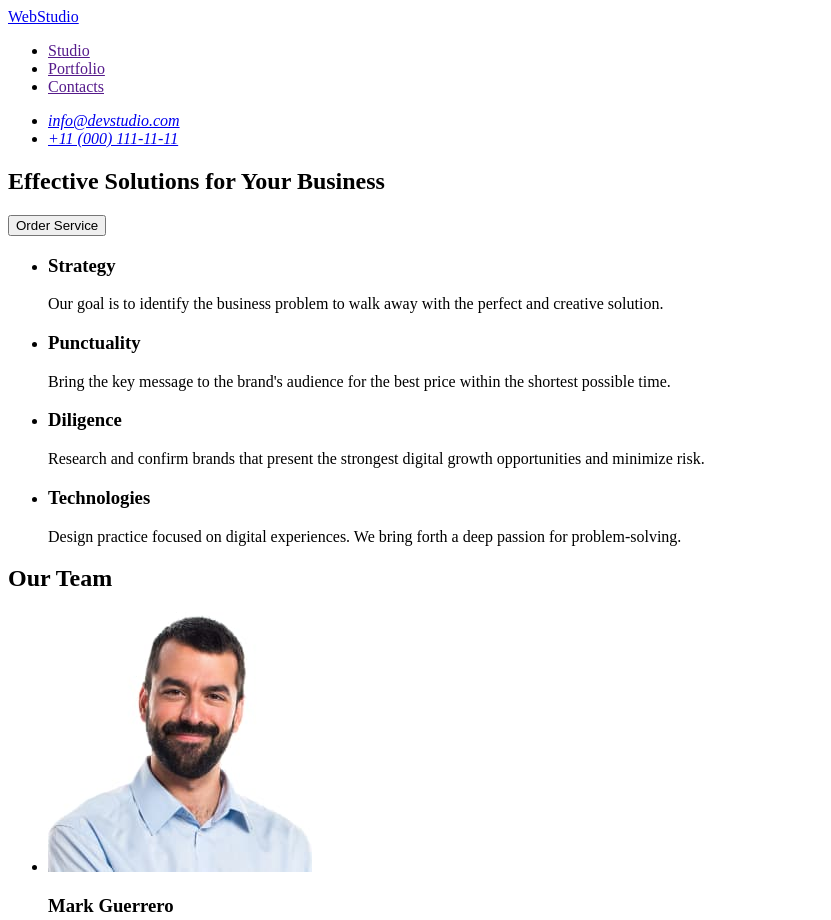
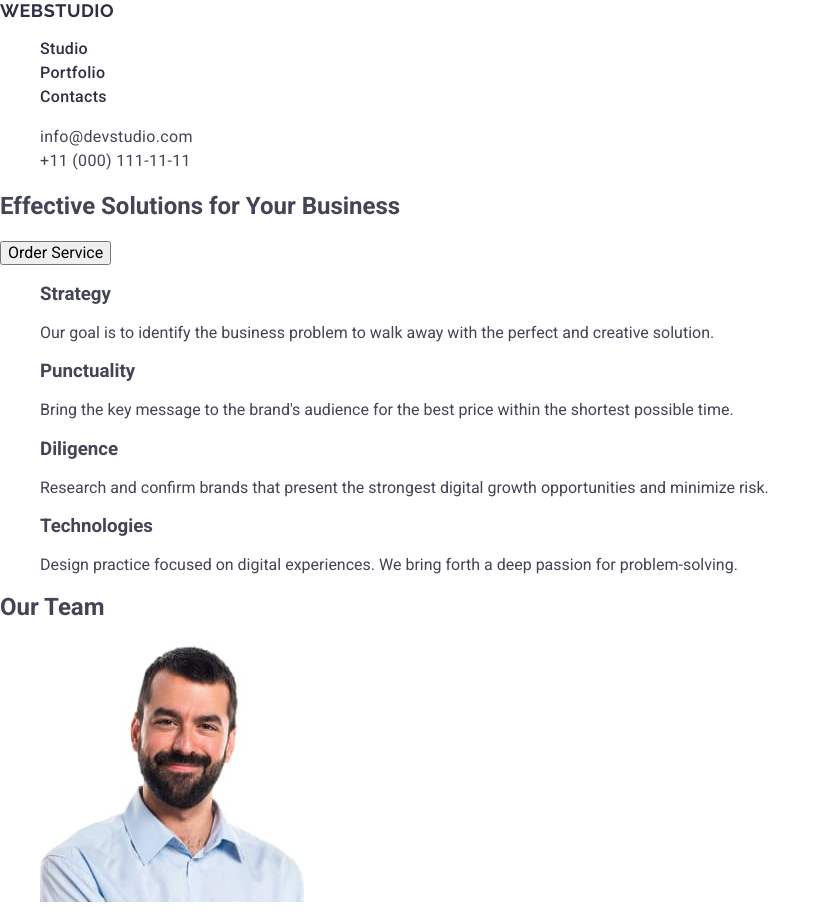
Before and after one commit to masenkq/goit-markup-hw-02, a plain HTML site: page index.html in a window 1280 px wide. Shown: the top 920 px of the page, without its empty margins (0-831 px from the left). Drawn offline with nearby package versions, Linux system fonts and the light colour scheme.

Commit message:
add style

```diff
--- /dev/null
+++ b/css/style.css
@@ -0,0 +1,70 @@
+body {
+    font-family: "Raleway", sans-serif;
+    font-family: "Roboto", sans-serif;
+    color: #434455;
+    background-color: #fff;
+}
+
+ul,
+ol {
+    list-style: none;
+}
+
+a {
+    text-decoration: none;
+}
+
+.page-header {}
+
+.header-nav {}
+
+.logo {
+    font-family: "Raleway", sans-serif;
+    font-weight: 700;
+    font-size: 18px;
+    line-height: 1.17;
+    letter-spacing: 0.03em;
+    text-transform: uppercase;
+    color: #4d5ae5;
+}
+
+.header-logo,
+.studio-color {
+    color: #2e2f42;
+    color: #2e2f42;
+}
+
+.nav-list {}
+
+.nav-item {}
+
+.nav-link {
+    font-weight: 500;
+    font-size: 16px;
+    line-height: 1.5;
+    letter-spacing: 0.02em;
+    color: #2e2f42;
+}
+
+.nav-link:hover,
+.nav-link:focus,
+.contacts-link:hover,
+.contacts-link:focus {
+    color: #404bbf;
+}
+
+.contacts {
+    font-style: normal;
+}
+
+.contacts-list {}
+
+.contacts-items {}
+
+.contacts-link {
+    font-weight: 400;
+    font-size: 16px;
+    line-height: 1.5;
+    letter-spacing: 0.02em;
+    color: #434455;
+}
--- a/index.html
+++ b/index.html
@@ -1,24 +1,40 @@
 <!DOCTYPE html>
 <html lang="en">
+
 <head>
     <meta charset="UTF-8">
     <meta name="viewport" content="width=device-width, initial-scale=1.0">
     <title>web studio</title>
+
+    <link rel="stylesheet" href="https://cdnjs.cloudflare.com/ajax/libs/modern-normalize/3.0.1/modern-normalize.min.css"
+        integrity="sha512-q6WgHqiHlKyOqslT/lgBgodhd03Wp4BEqKeW6nNtlOY4quzyG3VoQKFrieaCeSnuVseNKRGpGeDU3qPmabCANg=="
+        crossorigin="anonymous" referrerpolicy="no-referrer" />
+
+    <link rel="preconnect" href="https://fonts.googleapis.com">
+    <link rel="preconnect" href="https://fonts.gstatic.com" crossorigin>
+    <link
+        href="https://fonts.googleapis.com/css2?family=Raleway:wght@700&family=Roboto:ital,wght@0,400;0,500;0,700;1,300&display=swap"
+        rel="stylesheet">
+
+    <link rel="stylesheet" href="css/style.css">
 </head>
+
 <body>
-    <header>
-        <nav>
-            <a href="./index.html">WebStudio</a>
-            <ul>
-                <li><a href="">Studio</a></li>
-                <li><a href="">Portfolio</a></li>
-                <li><a href="">Contacts</a></li>
+    <header class="page-header">
+        <nav class="header-nav">
+            <a href="./index.html" class="logo header-logo">Web<span class="studio-color">Studio</span></a>
+            <ul class="nav-list">
+                <li class="nav-item"><a href="./index.html" class="nav-link">Studio</a></li>
+                <li class="nav-item"><a href="" class="nav-link">Portfolio</a></li>
+                <li class="nav-item"><a href="" class="nav-link">Contacts</a></li>
             </ul>
         </nav>
-        <address>
-            <ul>
-                <li><a href="mailto:info@devstudio.com">info@devstudio.com</a></li>
-                <li><a href="tel:+110001111111">+11 (000) 111-11-11</a></li>
+        <address class="contacts">
+            <ul class="contacts-list">
+                <li class="contacts-items"><a href="mailto:info@devstudio.com"
+                        class="contacts-link">info@devstudio.com</a></li>
+                <li class="contacts-items"><a href="tel:+110001111111" class="contacts-link">+11 (000) 111-11-11</a>
+                </li>
             </ul>
         </address>
     </header>
@@ -31,18 +47,26 @@
         <section>
             <h2 hidden>will be hidden</h2>
             <ul>
-                <li><h3>Strategy</h3>
+                <li>
+                    <h3>Strategy</h3>
                     <p>Our goal is to identify the business
-        problem to walk away with the perfect and creative solution.</p></li>
-                <li><h3>Punctuality</h3>
+                        problem to walk away with the perfect and creative solution.</p>
+                </li>
+                <li>
+                    <h3>Punctuality</h3>
                     <p>Bring the key message to the brand's audience
-         for the best price within the shortest possible time.</p></li>
-                <li><h3>Diligence</h3>
+                        for the best price within the shortest possible time.</p>
+                </li>
+                <li>
+                    <h3>Diligence</h3>
                     <p>Research and confirm brands that present
-         the strongest digital growth opportunities and minimize risk.</p></li>
-                <li><h3>Technologies</h3>
+                        the strongest digital growth opportunities and minimize risk.</p>
+                </li>
+                <li>
+                    <h3>Technologies</h3>
                     <p>Design practice focused on digital experiences.
-         We bring forth a deep passion for problem-solving.</p></li>
+                        We bring forth a deep passion for problem-solving.</p>
+                </li>
             </ul>
         </section>
         <section>
@@ -78,4 +102,5 @@
             & growth solutions.</p>
     </footer>
 </body>
+
 </html>
```
Lines whose indentation alone changed are shown as unchanged.
